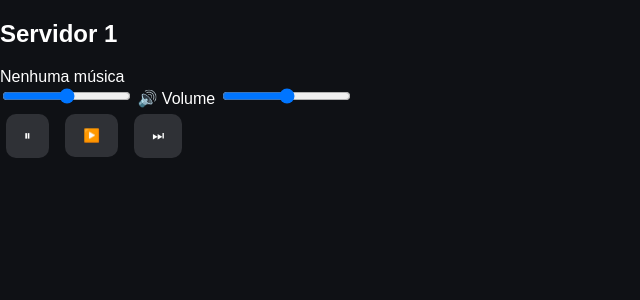
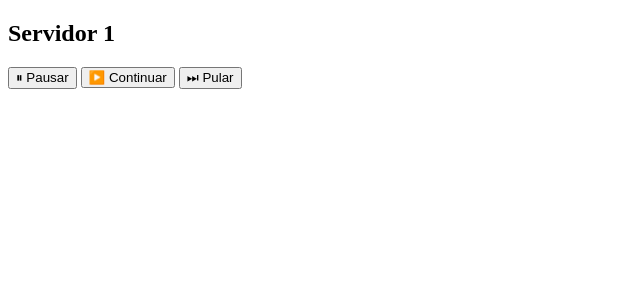
Before and after one commit to danynoire/bothbomusic, a Python web app: template templates/panel.html in a window 1280 px wide. Shown: the top 300 px of the page, without its empty margins (0-640 px from the left). Run offline with Jinja, Linux system fonts and the light colour scheme; the template is opened without the code that fills it: most values are stand-ins (such as "Sample title", 1, 10 or a date in 2020).

Commit message:
Refactor panel.html for simplified controls and state display

```diff
--- a/templates/panel.html
+++ b/templates/panel.html
@@ -1,60 +1,33 @@
 <!DOCTYPE html>
 <html>
 <head>
-  <title>HB Music • Painel</title>
-  <link rel="stylesheet" href="/static/style.css">
+  <title>Painel do Servidor</title>
 </head>
 <body>
 
 <h2>Servidor {{ guild_id }}</h2>
 
-<div class="player">
-  <div id="track">Nenhuma música</div>
+<button onclick="send('pause')">⏸ Pausar</button>
+<button onclick="send('resume')">▶️ Continuar</button>
+<button onclick="send('skip')">⏭ Pular</button>
 
-  <input type="range" id="progress" min="0">
-
-  <label>🔊 Volume</label>
-  <input type="range" id="volume" min="1" max="100">
-
-  <div class="controls">
-    <button onclick="send('pause')">⏸</button>
-    <button onclick="send('resume')">▶️</button>
-    <button onclick="send('skip')">⏭</button>
-  </div>
-</div>
+<pre id="state"></pre>
 
 <script>
-const gid = "{{ guild_id }}"
-
-function send(action, value=null) {
+function send(action) {
   fetch("/api/control", {
     method: "POST",
     headers: {"Content-Type": "application/json"},
-    body: JSON.stringify({guild: gid, action, value})
+    body: JSON.stringify({guild: "{{ guild_id }}", action})
   })
 }
 
-function update() {
-  fetch(`/api/state/${gid}`)
-    .then(r => r.json())
-    .then(d => {
-      if (!d.track) return
-      document.getElementById("track").innerText = d.track
-      document.getElementById("progress").max = Math.floor(d.duration / 1000)
-      document.getElementById("progress").value = d.position || 0
-      document.getElementById("volume").value = d.volume || 50
-    })
-}
-
-document.getElementById("progress").addEventListener("change", e => {
-  send("seek", e.target.value)
+fetch("/api/state/{{ guild_id }}")
+.then(r => r.json())
+.then(d => {
+  document.getElementById("state").innerText =
+    JSON.stringify(d, null, 2)
 })
-
-document.getElementById("volume").addEventListener("change", e => {
-  send("volume", e.target.value)
-})
-
-setInterval(update, 2000)
 </script>
 
 </body>
```
